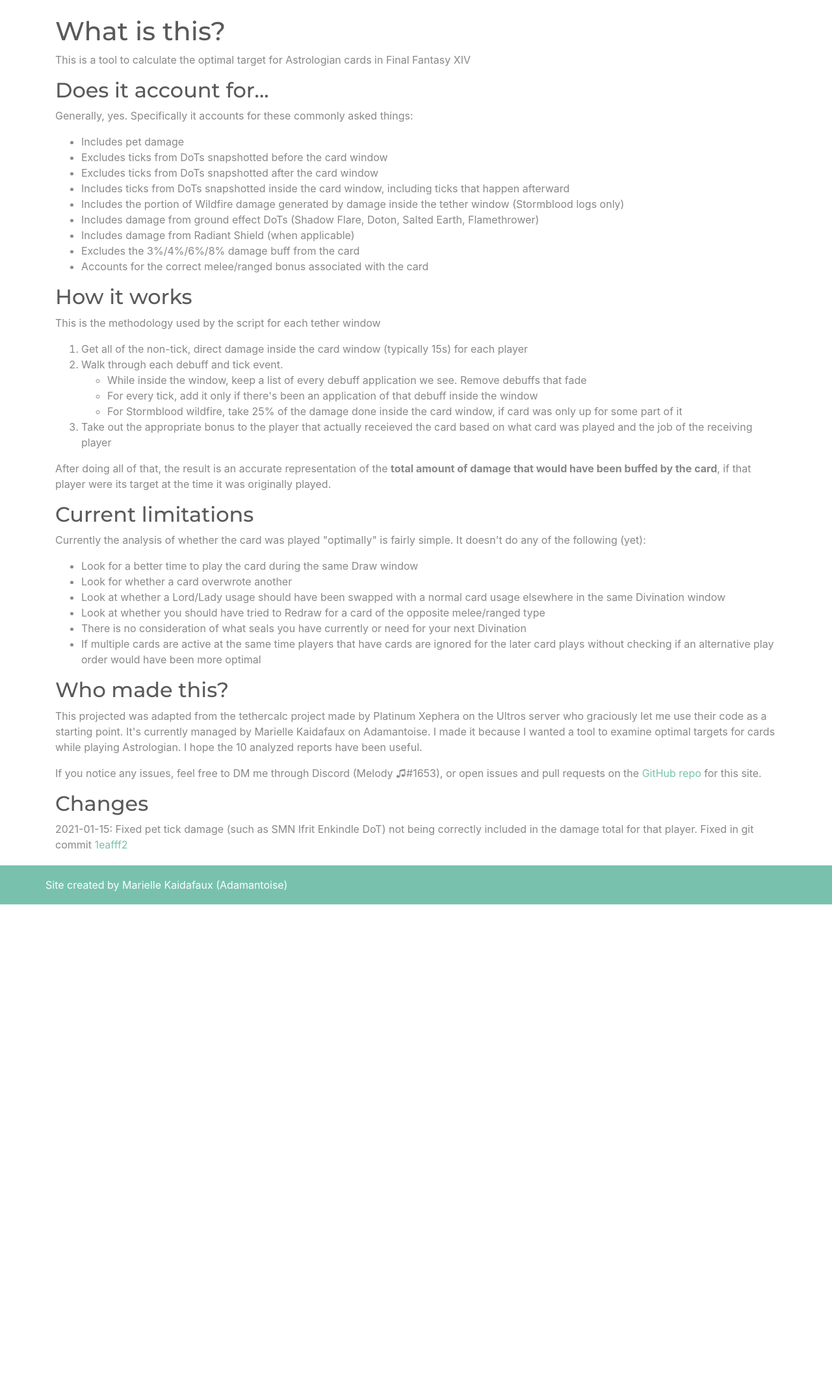
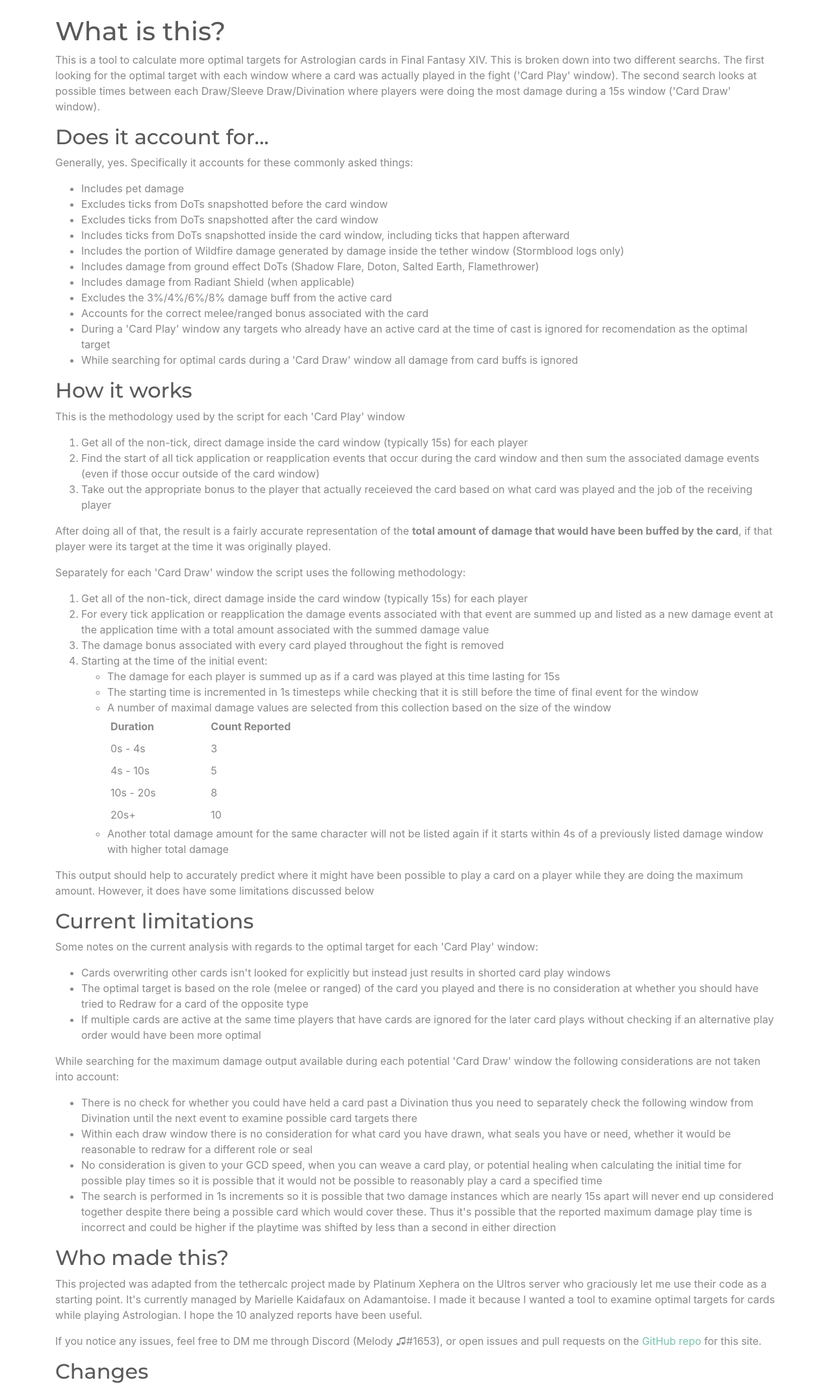
Before and after one commit to meldontaragon/astcardcalc, a Flask app: page /about in a window 1280 px wide. Shown: the part 56-2197 px from the top of the page at 65% size. Before the commit the page ends 1448 px from the top, so only its background shows below. Run offline with Flask 2, Linux system fonts and the light colour scheme; tables that the repository leaves empty hold one stand-in row (values such as "Sample post"); parts of the project's set-up code (start-up, migrations or seed data) failed here and were passed over; some libraries are stand-ins or nearby versions.

Commit message:
Fixed cards being included in burst window searches, updated help page, fixed empty DataFrame errors, various other minor changes

```diff
--- a/app.py
+++ b/app.py
@@ -61,7 +61,7 @@ def homepage():
     if request.method == 'POST':
         report_url = request.form['report_url']
         try:
-            report_id, fight_id = decompose_url(report_url)
+            report_id, fight_id = decompose_url(report_url, token)
         except CardCalcException as exception:
             return render_template('error.html', exception=exception)
 
--- a/fflogsapi.py
+++ b/fflogsapi.py
@@ -58,7 +58,29 @@ def call_fflogs_api(query, variables, token):
 
     return data
 
-def decompose_url(url):
+def get_last_fight(report, token):
+    variables = {
+        'code': report
+    }
+    query = """
+query reportData($code: String!) {
+    reportData {
+        report(code: $code) {
+            fights {
+                id
+                startTime
+                endTime
+                name
+                kill
+            }
+        }
+    }
+}
+"""
+    data = call_fflogs_api(query, variables, token)
+    return data['data']['reportData']['report']['fights'][-1]['id']
+
+def decompose_url(url, token):
     parts = urlparse(url)
 
     report_id = [segment for segment in parts.path.split('/') if segment][-1]
@@ -67,8 +89,9 @@ def decompose_url(url):
     except KeyError:
         raise CardCalcException("Fight ID is required. Select a fight first")
 
-    if (fight_id != 'last'):
-        fight_id = int(fight_id)
+    if fight_id == 'last':
+        fight_id = get_last_fight(report_id, token)
+    fight_id = int(fight_id)
 
     return report_id, fight_id
 
@@ -95,15 +118,11 @@ query reportData($code: String!) {
     data = call_fflogs_api(query, variables, token)
     fights = data['data']['reportData']['report']['fights']
 
-    if fight == 'last':
-        f = fights[-1]
-        return FightInfo(report_id=report, fight_number=f['id'], start_time=f['startTime'], end_time=f['endTime'], name=f['name'], kill=f['kill'])
-    else:
-        for f in fights:
-            if f['id'] == fight:
-                return FightInfo(report_id=report, fight_number=f['id'], start_time=f['startTime'], end_time=f['endTime'], name=f['name'], kill=f['kill'])
+    for f in fights:
+        if f['id'] == fight:
+            return FightInfo(report_id=report, fight_number=f['id'], start_time=f['startTime'], end_time=f['endTime'], name=f['name'], kill=f['kill'])
 
-        raise CardCalcException("Fight ID not found in report")
+    raise CardCalcException("Fight ID not found in report")
 
 def get_actor_lists(fight_info: FightInfo, token):
     variables = {
--- a/templates/about.html
+++ b/templates/about.html
@@ -3,7 +3,7 @@
 {% block content %}
 <h1>What is this?</h1>
 
-<p>This is a tool to calculate the optimal target for Astrologian cards in Final Fantasy XIV</p>
+<p>This is a tool to calculate more optimal targets for Astrologian cards in Final Fantasy XIV. This is broken down into two different searchs. The first looking for the optimal target with each window where a card was actually played in the fight ('Card Play' window). The second search looks at possible times between each Draw/Sleeve Draw/Divination where players were doing the most damage during a 15s window ('Card Draw' window).</p>
 
 <h2>Does it account for...</h2>
 
@@ -16,36 +16,74 @@
     <li>Includes the portion of Wildfire damage generated by damage inside the tether window (Stormblood logs only)</li>
     <li>Includes damage from ground effect DoTs (Shadow Flare, Doton, Salted Earth, Flamethrower)</li>
     <li>Includes damage from Radiant Shield (when applicable)</li>
-    <li>Excludes the 3%/4%/6%/8% damage buff from the card</li>
+    <li>Excludes the 3%/4%/6%/8% damage buff from the active card</li>
     <li>Accounts for the correct melee/ranged bonus associated with the card</li>
+    <li>During a 'Card Play' window any targets who already have an active card at the time of cast is ignored for recomendation as the optimal target</li>
+    <li>While searching for optimal cards during a 'Card Draw' window all damage from card buffs is ignored</li>
 </ul>
 
 <h2>How it works</h2>
 
-<p>This is the methodology used by the script for each tether window</p>
+<p>This is the methodology used by the script for each 'Card Play' window</p>
 <ol>
     <li>Get all of the non-tick, direct damage inside the card window (typically 15s) for each player</li>
-    <li>Walk through each debuff and tick event.
-        <ul>
-            <li>While inside the window, keep a list of every debuff application we see. Remove debuffs that fade</li>
-            <li>For every tick, add it only if there's been an application of that debuff inside the window</li>
-            <li>For Stormblood wildfire, take 25% of the damage done inside the card window, if card was only up for some part of it</li>
-        </ul>
-    </li>
+    <li>Find the start of all tick application or reapplication events that occur during the card window and then sum the associated damage events (even if those occur outside of the card window)</li>
     <li>Take out the appropriate bonus to the player that actually receieved the card based on what card was played and the job of the receiving player</li>
 </ol>
 
-<p>After doing all of that, the result is an accurate representation of the <strong>total amount of damage that would have been buffed by the card</strong>, if that player were its target at the time it was originally played.</p>
+<p>After doing all of that, the result is a fairly accurate representation of the <strong>total amount of damage that would have been buffed by the card</strong>, if that player were its target at the time it was originally played.</p>
+
+<p>Separately for each 'Card Draw' window the script uses the following methodology:</p>
+<ol>
+    <li>Get all of the non-tick, direct damage inside the card window (typically 15s) for each player</li>
+    <li>For every tick application or reapplication the damage events associated with that event are summed up and listed as a new damage event at the application time with a total amount associated with the summed damage value</li>
+    <li>The damage bonus associated with every card played throughout the fight is removed</li>
+    <li>Starting at the time of the initial event:</li>
+        <ul>
+            <li>The damage for each player is summed up as if a card was played at this time lasting for 15s</li>
+            <li>The starting time is incremented in 1s timesteps while checking that it is still before the time of final event for the window</li>
+            <li>A number of maximal damage values are selected from this collection based on the size of the window</li>
+            <table style="width:40%">
+                <tr>
+                    <th>Duration</th>
+                    <th>Count Reported</th>
+                </tr>
+                <tr>
+                    <td>0s - 4s</td>
+                    <td>3</td>
+                </tr>
+                <tr>
+                    <td>4s - 10s</td>
+                    <td>5</td>
+                </tr>
+                <tr>
+                    <td>10s - 20s</td>
+                    <td>8</td>
+                </tr>
+                <tr>
+                    <td>20s+</td>
+                    <td>10</td>
+                </tr>
+            </table>
+            <li>Another total damage amount for the same character will not be listed again if it starts within 4s of a previously listed damage window with higher total damage</li>
+        </ul>
+</ol>
+
+<p>This output should help to accurately predict where it might have been possible to play a card on a player while they are doing the maximum amount. However, it does have some limitations discussed below</p>
 
 <h2>Current limitations</h2>
-<p>Currently the analysis of whether the card was played "optimally" is fairly simple. It doesn't do any of the following (yet):</p>
+<p>Some notes on the current analysis with regards to the optimal target for each 'Card Play' window:</p>
 <ul>
-    <li>Look for a better time to play the card during the same Draw window</li>
-    <li>Look for whether a card overwrote another</li>
-    <li>Look at whether a Lord/Lady usage should have been swapped with a normal card usage elsewhere in the same Divination window</li>
-    <li>Look at whether you should have tried to Redraw for a card of the opposite melee/ranged type</li>
-    <li>There is no consideration of what seals you have currently or need for your next Divination</li>
+    <li>Cards overwriting other cards isn't looked for explicitly but instead just results in shorted card play windows</li>
+    <li>The optimal target is based on the role (melee or ranged) of the card you played and there is no consideration at whether you should have tried to Redraw for a card of the opposite type</li>
     <li>If multiple cards are active at the same time players that have cards are ignored for the later card plays without checking if an alternative play order would have been more optimal</li>
+</ul>
+<p>While searching for the maximum damage output available during each potential 'Card Draw' window the following considerations are not taken into account:</p>
+<ul>
+    <li>There is no check for whether you could have held a card past a Divination thus you need to separately check the following window from Divination until the next event to examine possible card targets there</li>
+    <li>Within each draw window there is no consideration for what card you have drawn, what seals you have or need, whether it would be reasonable to redraw for a different role or seal</li>
+    <li>No consideration is given to your GCD speed, when you can weave a card play, or potential healing when calculating the initial time for possible play times so it is possible that it would not be possible to reasonably play a card a specified time</li>
+    <li>The search is performed in 1s increments so it is possible that two damage instances which are nearly 15s apart will never end up considered together despite there being a possible card which would cover these. Thus it's possible that the reported maximum damage play time is incorrect and could be higher if the playtime was shifted by less than a second in either direction</li>
 </ul>
 
 <h2>Who made this?</h2>
@@ -54,6 +92,5 @@
 <p>If you notice any issues, feel free to DM me through Discord (Melody ♫#1653), or open issues and pull requests on the <a href="https://github.com/meldontaragon/astcardcalc">GitHub repo</a> for this site.</p>
 
 <h2>Changes</h2>
-
 <p>2021-01-15: Fixed pet tick damage (such as SMN Ifrit Enkindle DoT) not being correctly included in the damage total for that player. Fixed in git commit <a href="https://github.com/meldontaragon/astcardcalc/commit/1eafff25d498ff95ad170294967a1b98c32ef90d">1eafff2</a></p>
 {% endblock %}
--- a/templates/base.html
+++ b/templates/base.html
@@ -23,6 +23,9 @@
             body {
                 margin-bottom: 180px;
             }
+        }
+        table, th, td {
+            padding: 5px;
         }
         .badge {
             font-size: 100%;
```
Also changed, not shown: cardcalc.py (+17 -5 lines), damagecalc.py (+30 -12 lines), testing.py (+13 -23 lines).
